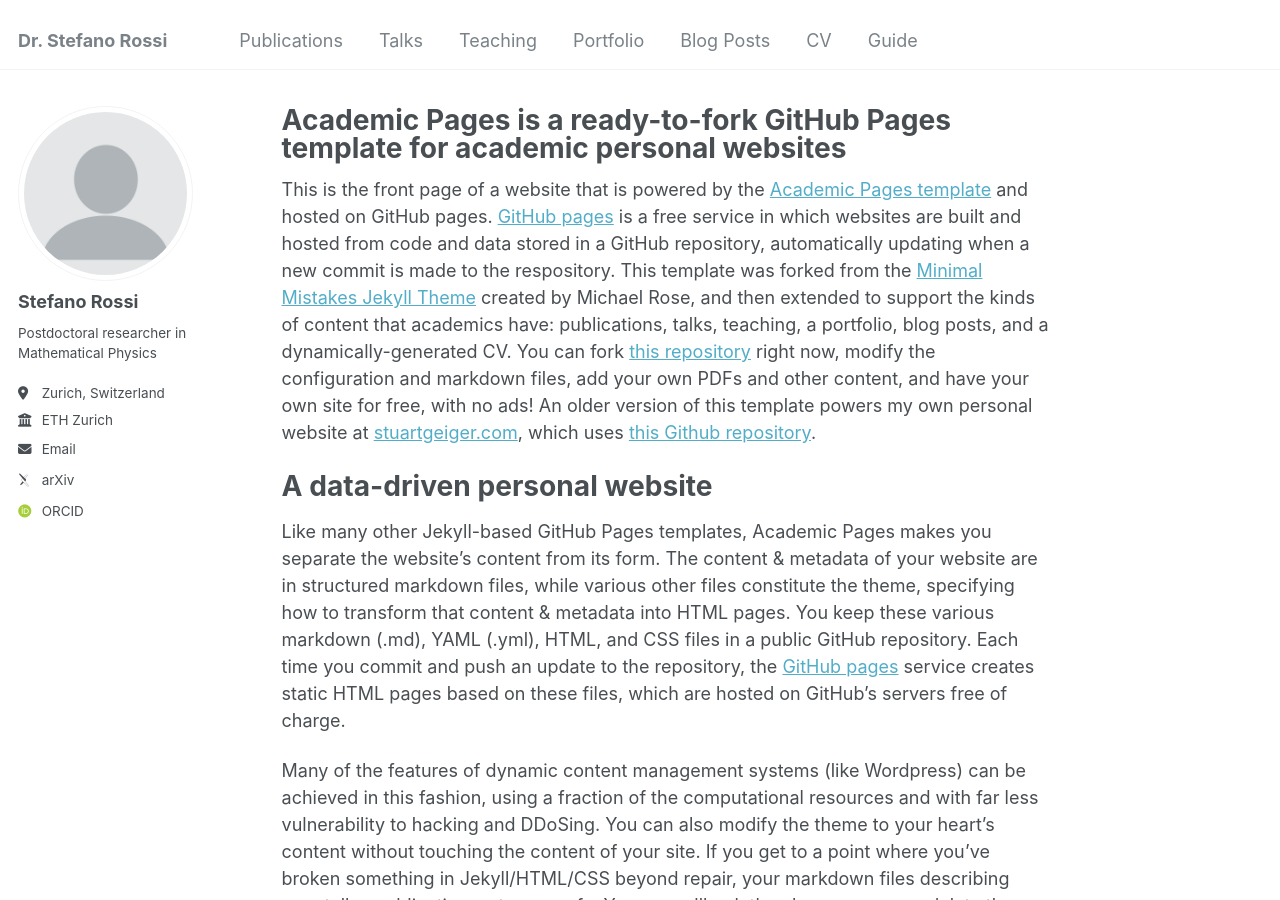
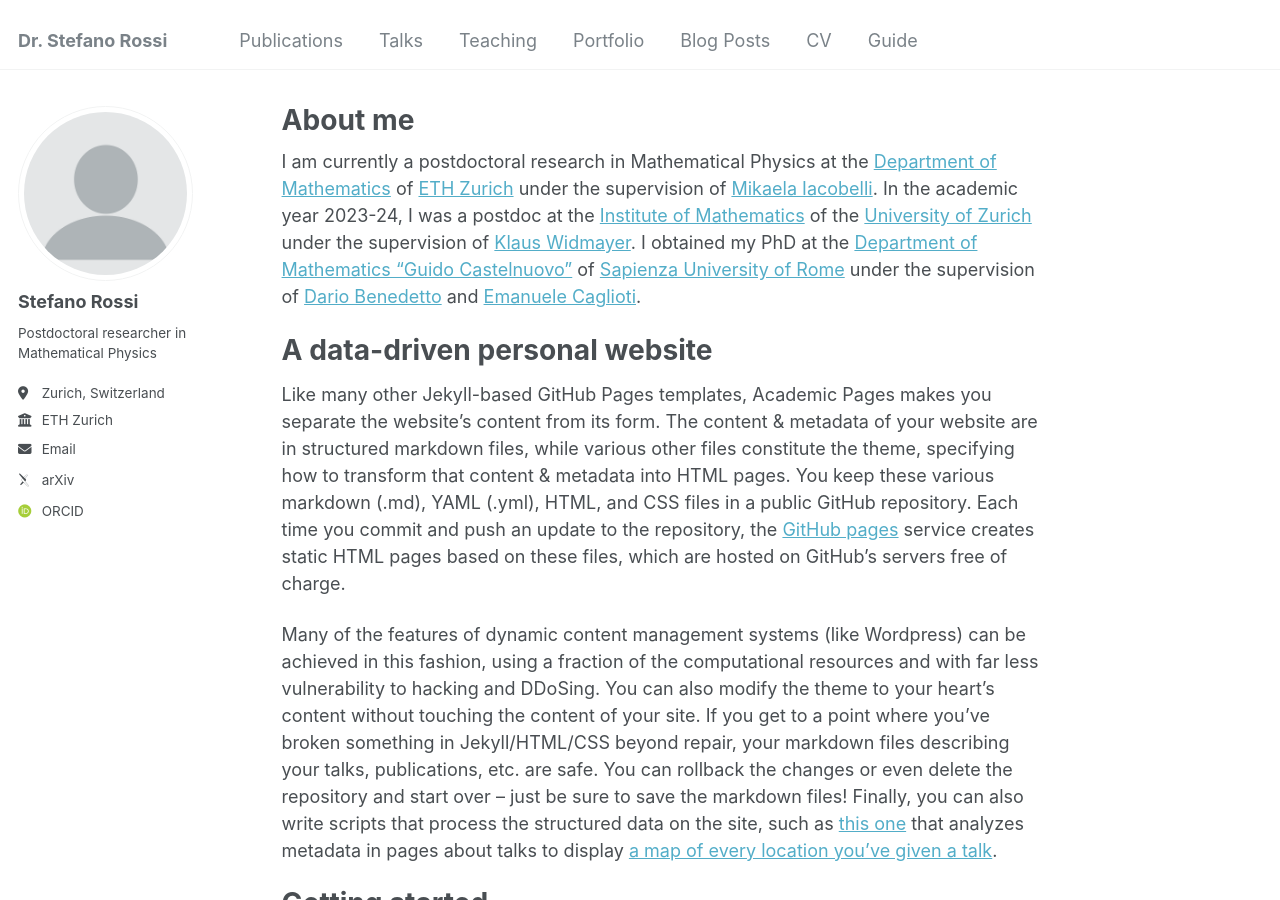
Before and after one commit to StefRossi/StefRossi.github.io, a Jekyll site: the page built from _pages/about.md, in a window 1280 px wide and 900 px high. Built offline with Jekyll 4.4.1, drawn with Linux system fonts in a browser that asks for light colours; some web fonts are replaced.

Commit message:
Update about.md

```diff
--- a/_pages/about.md
+++ b/_pages/about.md
@@ -1,13 +1,15 @@
 ---
 permalink: /
-title: "Academic Pages is a ready-to-fork GitHub Pages template for academic personal websites"
+title: "About me"
 author_profile: true
 redirect_from:
   - /about/
   - /about.html
 ---
 
-This is the front page of a website that is powered by the [Academic Pages template](https://github.com/academicpages/academicpages.github.io) and hosted on GitHub pages. [GitHub pages](https://pages.github.com) is a free service in which websites are built and hosted from code and data stored in a GitHub repository, automatically updating when a new commit is made to the respository. This template was forked from the [Minimal Mistakes Jekyll Theme](https://mmistakes.github.io/minimal-mistakes/) created by Michael Rose, and then extended to support the kinds of content that academics have: publications, talks, teaching, a portfolio, blog posts, and a dynamically-generated CV. You can fork [this repository](https://github.com/academicpages/academicpages.github.io) right now, modify the configuration and markdown files, add your own PDFs and other content, and have your own site for free, with no ads! An older version of this template powers my own personal website at [stuartgeiger.com](http://stuartgeiger.com), which uses [this Github repository](https://github.com/staeiou/staeiou.github.io).
+I am currently a postdoctoral research in Mathematical Physics at the [Department of Mathematics](https://math.ethz.ch/) of [ETH Zurich](https://ethz.ch/de.html) under the supervision of [Mikaela Iacobelli](https://people.math.ethz.ch/~imikaela/home).
+In the academic year 2023-24, I was a postdoc at the [Institute of Mathematics](https://www.math.uzh.ch/en/home) of the [University of Zurich](https://www.uzh.ch/en.html) under the supervision of [Klaus Widmayer](https://www.math.uzh.ch/en/people?semId=43&key1=32674&L=1).
+I obtained my PhD at the [Department of Mathematics "Guido Castelnuovo"](https://www.mat.uniroma1.it/en) of [Sapienza University of Rome](https://www.uniroma1.it/en/pagina-strutturale/home) under the supervision of [Dario Benedetto](http://brazil.mat.uniroma1.it/dario/) and [Emanuele Caglioti](https://sites.google.com/site/ecaglioti/Home).
 
 A data-driven personal website
 ======
```
